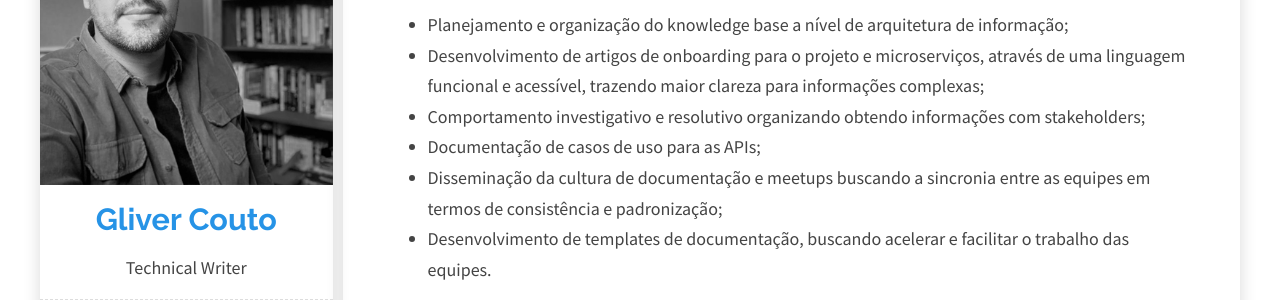
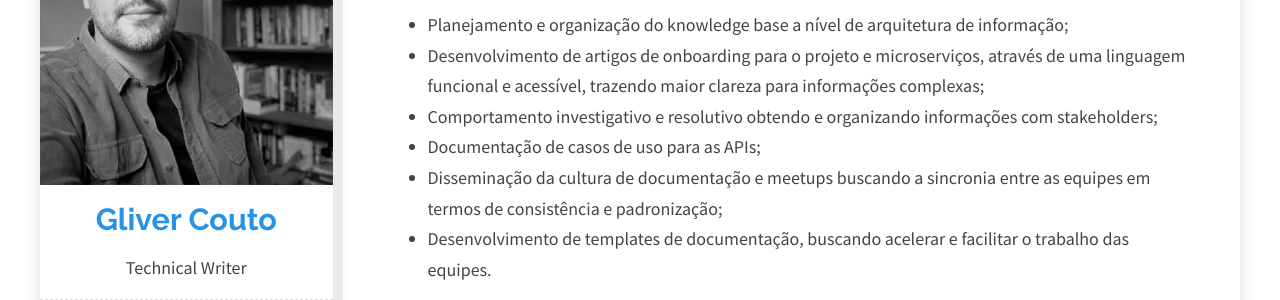
Before and after one commit to gliverCouto/glivercouto.github.io, a Jekyll site: the page built from _projects/knowladge-base.md, in a window 1280 px wide and 900 px high, scrolled down 1937 px. Shown: the part 155-455 px from the top of the window. Built offline with Jekyll 4.4.1, drawn with Linux system fonts in a browser that asks for light colours; comment, search, counter and statistics services are not loaded.

```diff
--- a/_projects/knowladge-base.md
+++ b/_projects/knowladge-base.md
@@ -45,7 +45,7 @@ A complexidade do projeto e a derivação de novos produtos de API (internos e e
 
 - Planejamento e organização do knowledge base a nível de arquitetura de informação;
 - Desenvolvimento de artigos de onboarding para o projeto e microserviços, através de uma linguagem funcional e acessível, trazendo maior clareza para informações complexas;
-- Comportamento investigativo e resolutivo organizando obtendo informações com stakeholders;
+- Comportamento investigativo e resolutivo obtendo e organizando informações com stakeholders;
 - Documentação de casos de uso para as APIs;
 - Disseminação da cultura de documentação e meetups buscando a sincronia entre as equipes em termos de consistência e padronização;
 - Desenvolvimento de templates de documentação, buscando acelerar e facilitar o trabalho das equipes.
```
